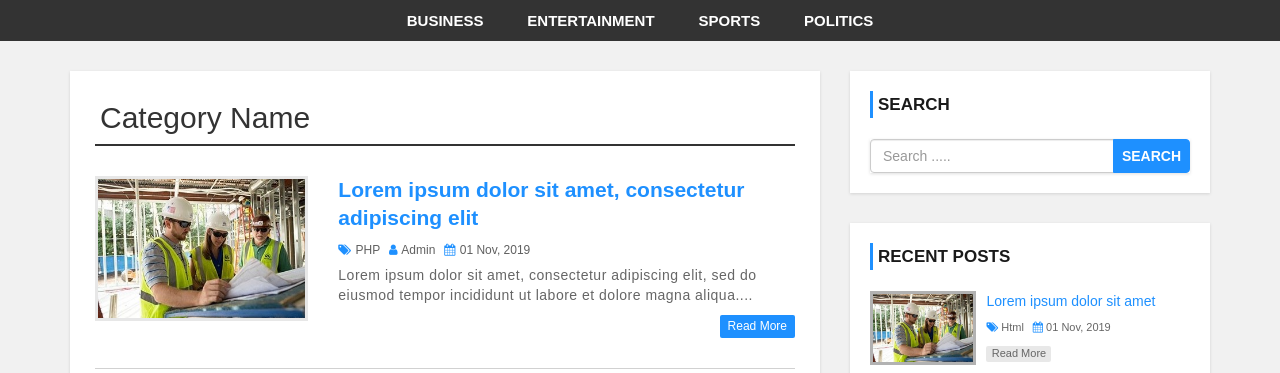
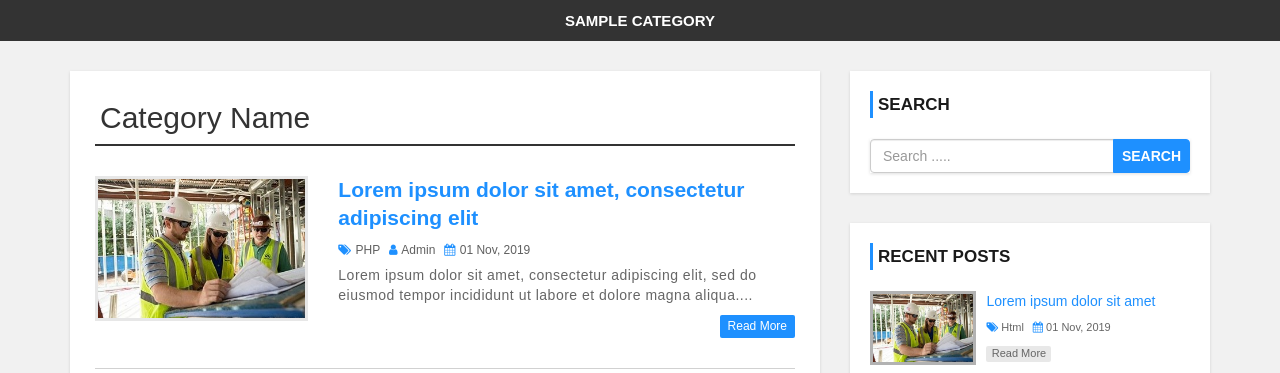
Before and after one commit to aamirmohiuddin38/News-CMS, a PHP site: page /NewsBLOG/category.php in a window 1280 px wide. Shown: the part 98-471 px from the top of the page. Run offline with PHP 8.4, Linux system fonts and the light colour scheme; tables that the repository leaves empty hold one stand-in row (values such as "Sample post").

Commit message:
menu bar dyanmic based on categories

```diff
--- a/header.php
+++ b/header.php
@@ -34,12 +34,32 @@
     <div class="container">
         <div class="row">
             <div class="col-md-12">
+                <?php
+                    include "config.php";
+                    if(isset($_GET['cid'])){
+                        $cat_id = $_GET['cid'];
+                    }
+                    $sql = "SELECT * FROM category WHERE post > 0";
+                    $result = mysqli_query($conn, $sql) or die("Query Failed: Category");
+                    if(mysqli_num_rows($result)>0){
+                ?>
                 <ul class='menu'>
-                    <li><a href='category.php'>Business</a></li>
-                    <li><a href='category.php'>Entertainment</a></li>
-                    <li><a href='category.php'>Sports</a></li>
-                    <li><a href='category.php'>Politics</a></li>
+                        <?php while($row = mysqli_fetch_assoc($result)){
+                            $active = "";
+                            if(isset($_GET['cid'])){
+                                if($row['category_id']== $cat_id){
+                                    $active = "active";
+                                }else{
+                                    $active = "";
+                                }
+                            }
+                            ?>
+                            <li><a class= '<?php echo "{$active}"?>' href='category.php?cid=<?php echo $row['category_id'] ?>'><?php echo $row['category_name'] ?></a></li>
+                        <?php } ?>
                 </ul>
+                <?php
+                    }
+                ?>
             </div>
         </div>
     </div>
```
Also changed, not shown: category.php (indentation only).
